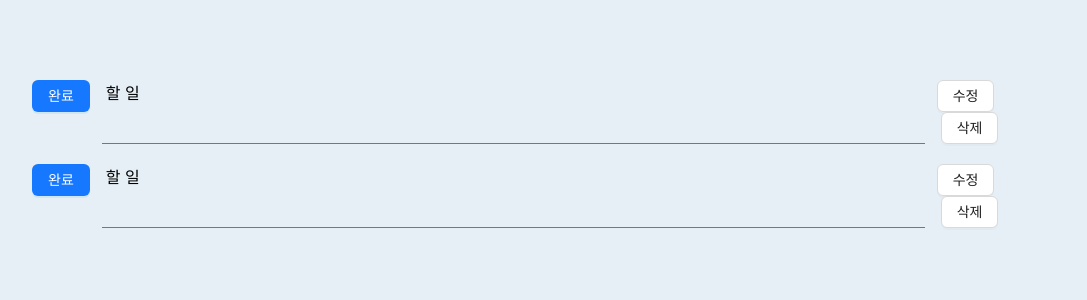
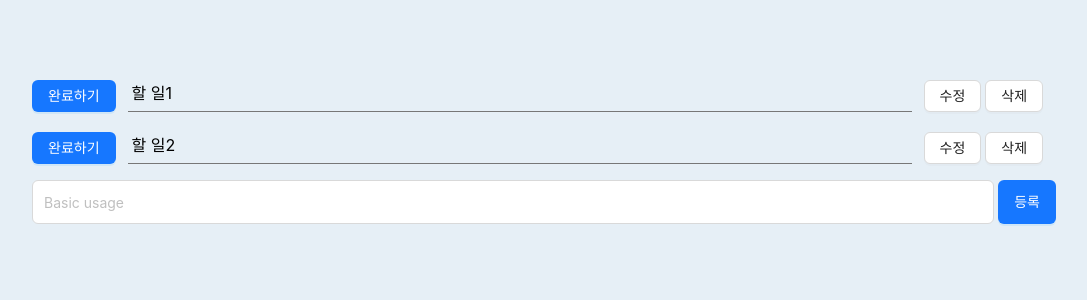
Before and after one commit to jisoooo17/todolist, a React (Create React App) app: page / in a window 1280 px wide. Shown: the top 300 px of the page, without its empty margins (96-1183 px from the left). Built offline with nearby package versions, Linux system fonts and the light colour scheme.

Commit message:
인풋 이벤트 추가

```diff
--- a/src/App.css
+++ b/src/App.css
@@ -18,7 +18,7 @@ body {background-color: #216fae1c;}
 .wrap {margin: 80px auto; width: 80%;}
 .list {display: flex;}
 .list + .list {margin-top: 20px;}
-.list .txt {margin: 0 12px; padding: 4px; width: calc(100% - 200px); border-bottom: 1px solid #777;}
+.list .txt {margin: 0 12px; padding: 4px; width: calc(100% - 240px); border-bottom: 1px solid #777;}
 
 .btn-del {margin-left: 4px;}
 .btn-register {margin-left: 4px; height: 44px;}
--- a/src/components/CreateTodo.tsx
+++ b/src/components/CreateTodo.tsx
@@ -1,14 +1,21 @@
 import React from 'react';
 import { Button, Input } from 'antd';
+interface CreateTodoProps {
+  onChange(e: React.ChangeEvent<HTMLInputElement>): void;
+  onSubmit(event: React.FormEvent<HTMLFormElement>) :void;
+  inputTxt: string;
+}
 
-const CreateTodo = () => {
+const CreateTodo = ({onChange, onSubmit, inputTxt}: CreateTodoProps) => {
+
   return (
     <div className="input-area">
-      <div className="input-w">
-        {/* <input type="text" placeholder="할 일을 입력하세요." /> */}
-        <Input placeholder="Basic usage" />
-        <Button type="primary" className="btn-register">등록</Button>
-      </div>
+      <form onSubmit={onSubmit}>
+        <div className="input-w">
+          <Input type="text" value={inputTxt} onChange={onChange}  placeholder="Basic usage" />
+          <Button htmlType="submit" type="primary" className="btn-register">등록</Button>
+        </div>
+      </form>
     </div>
   );
 };
--- a/src/components/TodoItem.tsx
+++ b/src/components/TodoItem.tsx
@@ -6,11 +6,11 @@ interface TodoItem {
   completed: boolean;
 }
 
-const TodoItem = ({text, completed}: TodoItem) => {
+const TodoItem = ({text, completed}: TodoItem) => { //  props를 타입에 맞게 지정
   return (
     <li className="list">
-      <Button type="primary">완료</Button>
-      <p className="txt">할 일</p>
+      {completed ? <Button type="primary">완료됨</Button> : <Button type="primary">완료하기</Button>}
+      <p className="txt">{text}</p>
       <div className="btn-w">
         <Button htmlType="button" className="btn-adit">수정</Button>
         <Button htmlType="button" className="btn-del">삭제</Button>
--- a/src/components/TodoList.tsx
+++ b/src/components/TodoList.tsx
@@ -9,6 +9,7 @@ interface Todo {
 }
 
 const TodoList = () => {
+  const [inputTxt, setInputTxt] = useState("");
   const [list, setList] = useState<Todo[]>([
     {
       id: 1,
@@ -22,7 +23,24 @@ const TodoList = () => {
     }
   ]);
 
+  const handleInputChange = (e: React.ChangeEvent<HTMLInputElement>) => {
+    setInputTxt(e.target.value);
+  }
+
+  const handleSubmit = (e: React.FormEvent<HTMLFormElement>): void=>{
+    e.preventDefault();
+    const newTodo: Todo = {
+      id: Date.now(),
+      text: inputTxt,
+      completed: false,
+    }
+
+    setList([...list, newTodo]);
+    setInputTxt("");
+  }
+
   return (
+    <div>
       <ul className="container">
         {
           list.map((item, i) => {
@@ -31,8 +49,9 @@ const TodoList = () => {
             )
           })
         }
-
       </ul>
+      <CreateTodo onChange={handleInputChange} onSubmit={handleSubmit} inputTxt={inputTxt}/>
+    </div>
   );
 };
 
```
Lines whose indentation alone changed are shown as unchanged.
